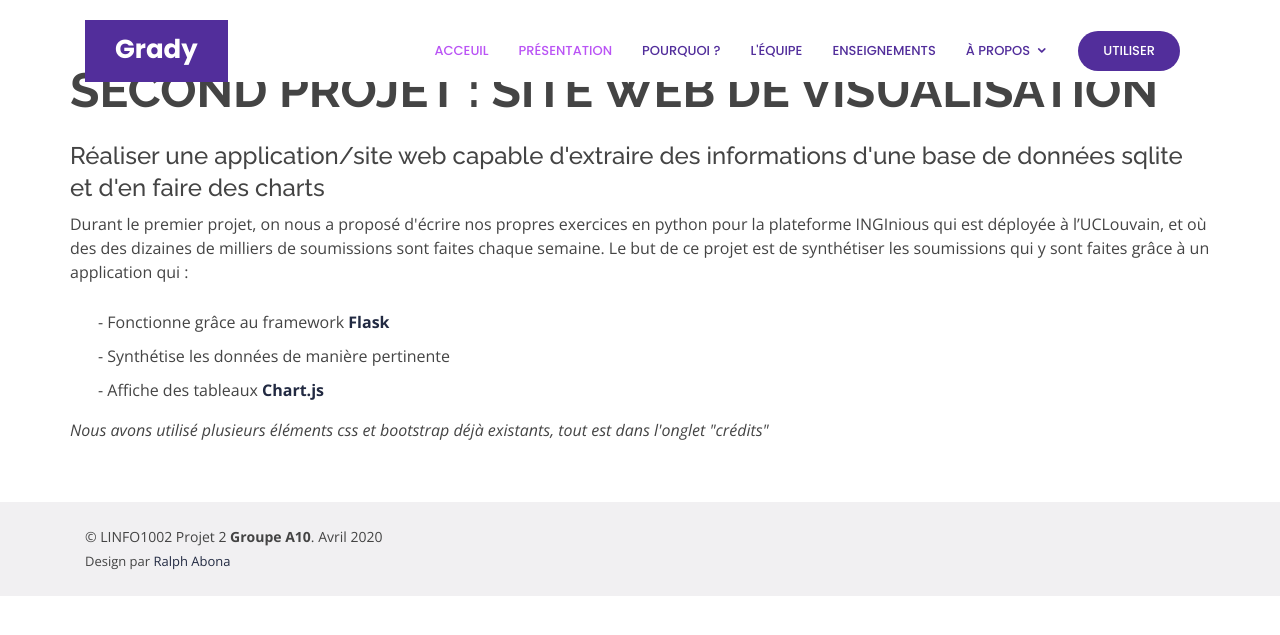
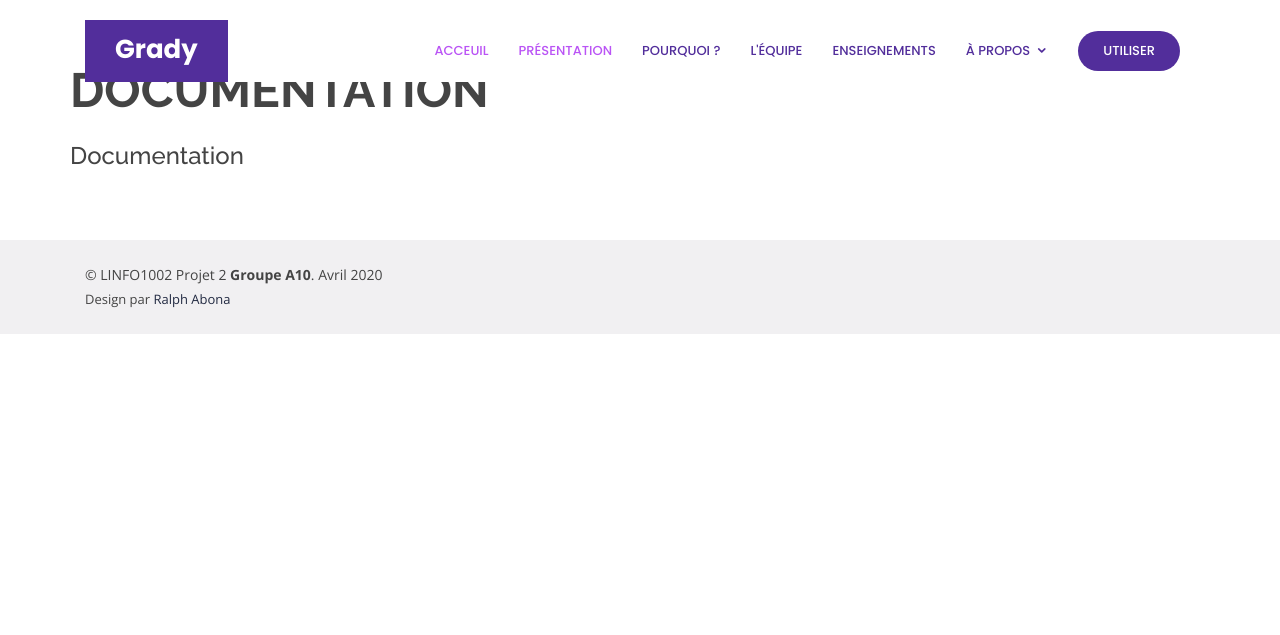
Before and after one commit to romaincarlier4/Projet2, a Flask app: page /projet/documentation in a window 1280 px wide. Shown: the top 635 px of the page. Run offline with Flask 2, Linux system fonts and the light colour scheme; some libraries are stand-ins or nearby versions.

Commit message:
Add files via upload

```diff
--- a/FlaskApp/App/templates/doc.html
+++ b/FlaskApp/App/templates/doc.html
@@ -1,3 +1,4 @@
+<!-- Ralph Abona, Avril 2020 -->
 <!DOCTYPE html>
 <html lang="fr">
 
@@ -43,22 +44,22 @@
         <!-- Navigation -->
         <nav class="nav-menu d-none d-lg-block">
             <ul>
-                <li class="active"><a href="#header">Acceuil</a></li>
+                <li><a href="/">Acceuil</a></li>
                 <li><a href="#pres">Présentation</a></li>
                 <li><a href="#why">Pourquoi ?</a></li>
                 <li><a href="#team">L'équipe</a></li>
                 <li><a href="#testimonials">Enseignements</a></li>
                 <li class="drop-down"><a href="">À propos</a>
                     <ul>
-                        <li><a href="#about">Le projet</a></li>
-                        <li><a href="#">Documentation</a></li>
-                        <li class="drop-down"><a href="#credits">Crédits</a>
+                        <li><a href="/projet">Le projet</a></li>
+                        <li><a href="/projet/documentation">Documentation</a></li>
+                        <li class="drop-down"><a href="/projet/credits">Crédits</a>
                             <ul>
-                                <li><a href="#">Html</a></li>
-                                <li><a href="#">css</a></li>
-                                <li><a href="#">js</a></li>
-                                <li><a href="#">Images</a></li>
-                                <li><a href="#">Remerciements</a></li>
+                                <li><a href="/projet/credits">Html</a></li>
+                                <li><a href="/projet/credits">css</a></li>
+                                <li><a href="/projet/credits">js</a></li>
+                                <li><a href="/projet/credits">Images</a></li>
+                                <li><a href="/projet/credits">Remerciements</a></li>
                             </ul>
                         </li>
                     </ul>
@@ -78,22 +79,11 @@
 
             <div class="row content">
                 <div data-aos="fade-right" data-aos-delay="100">
-                    <h2>Second projet : site web de visualisation</h2>
-                    <h3>Réaliser une application/site web capable d'extraire des informations d'une base de données sqlite et d'en faire des charts</h3>
+                    <h2>Documentation</h2>
+                    <h3>
+                        Documentation
+                    </h3>
                 </div>
-            <div data-aos="fade-left" data-aos-delay="200">
-                <p>
-            Durant le premier projet, on nous a proposé d'écrire nos propres exercices en python pour la plateforme INGInious qui est déployée à l’UCLouvain, et où des des dizaines de milliers de soumissions sont faites chaque semaine. Le but de ce projet est de synthétiser les soumissions qui y sont faites grâce à un application qui :
-                </p>
-            <ul>
-              <li><i></i>- Fonctionne grâce au framework <a href="https://chartjs.org/"><b>Flask</b></a></li>
-              <li><i></i>- Synthétise les données de manière pertinente</li>
-              <li><i></i>- Affiche des tableaux <a href="https://palletsprojects.com/p/flask/"><b>Chart.js</b></a></li></li>
-            </ul>
-            <p class="font-italic">
-              Nous avons utilisé plusieurs éléments css et bootstrap déjà existants, tout est dans l'onglet "crédits"
-            </p>
-          </div>
         </div>
 
       </div>
```
